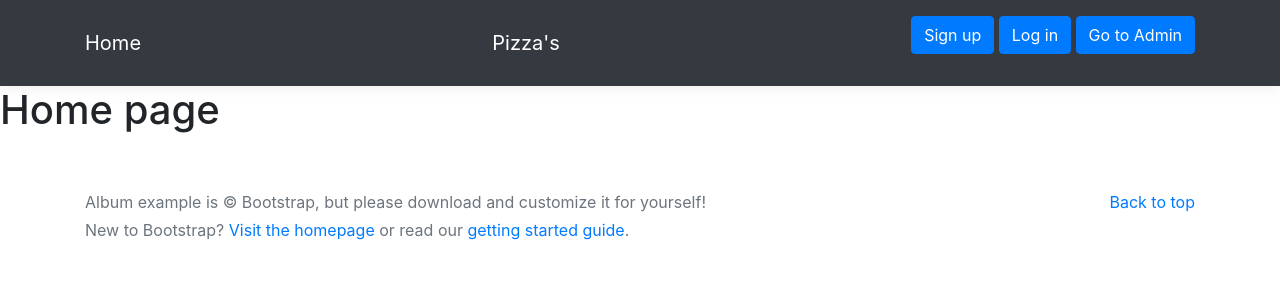
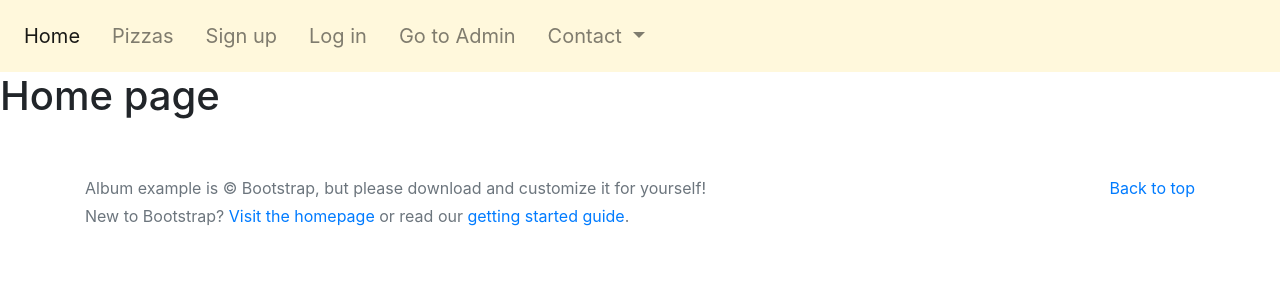
Before and after one commit to thejungwon/docker-webapp-django, a Django app: page /en/ in a window 1280 px wide. Shown: the top 300 px of the page. Run offline with Django 3.2, Linux system fonts and the light colour scheme; data that the repository does not hold is empty; parts of the project's set-up code (start-up, migrations or seed data) failed here and were passed over; some libraries are stand-ins or nearby versions.

Commit message:
Create navbar style

```diff
--- a/src/app/templates/layouts/navbar.html
+++ b/src/app/templates/layouts/navbar.html
@@ -1,39 +1,49 @@
-<header>
-    <div class="collapse bg-dark" id="navbarHeader">
-        <div class="container">
-            <div class="row">
-                <div class="col-sm-8 col-md-7 py-4">
-                    <h4 class="text-white">About</h4>
-                    <p class="text-muted">Pizza ordering sytem, etc random text here.</p>
+<nav class="navbar navbar-expand-lg navbar-light" style="background-color: #FFF8DC">
+
+    <div class="collapse navbar-collapse" id="navbarSupportedContent">
+        <ul class="navbar-nav mr-auto">
+            <li class="navbar-brand {{ home_page }} ">
+                <a class="nav-link" href="{% url 'index' %}">Home </a>
+            </li>
+            <li class="navbar-brand">
+                <a class="nav-link {{ pizzalist_page }}" href="{% url 'pizzalist' %}">Pizzas </a>
+            </li>
+            {% if user.is_authenticated %}
+                <li class=navbar-brand>
+                    <a class="nav-link {{ profile_page }}" href="{% url 'profile' %}">Profile </a>
+                </li>
+                <li class="navbar-brand">
+                    <a class="nav-link {{ myorders_page }}" href="{% url 'myorders' %}">My orders </a>
+                </li>
+                <li class="navbar-brand">
+                    <a class="nav-link {{ resetpw_page }}" href="{% url 'password_reset' %}" >Reset password</a>
+                </li>
+                <li class="navbar-brand">
+                    <a class="nav-link" href="{% url 'logout' %}" >Log out</a>
+                </li>
+            {% else %}
+                <li class="navbar-brand">
+                    <a class="nav-link {{ signup_page }}" href="{% url 'signup' %}">Sign up</a>
+                </li>
+                <li class="navbar-brand">
+                    <a class="nav-link {{ login_page }}" href="{% url 'login' %}">Log in</a>
+                </li>
+            {% endif %}
+            <li class="navbar-brand">
+                <a class="nav-link" href="/admin">Go to Admin</a>
+            </li>
+            <li class="navbar-brand dropdown">
+                <a class="nav-link dropdown-toggle" href="#" id="navbarDropdown" role="button" data-toggle="dropdown" aria-haspopup="true" aria-expanded="false">
+                    Contact
+                </a>
+                <div class="dropdown-menu" aria-labelledby="navbarDropdown">
+                    <a class="dropdown-item" href="#">Follow on Twitter</a>
+                    <div class="dropdown-divider"></div>
+                    <a class="dropdown-item" href="#">Like on Facebook</a>
+                    <div class="dropdown-divider"></div>
+                    <a class="dropdown-item" href="#">Email me</a>
                 </div>
-                <div class="col-sm-4 offset-md-1 py-4">
-                    <ul class="list-unstyled">
-                        <li><a href="#" class="text-white">Follow on Twitter</a></li>
-                        <li><a href="#" class="text-white">Like on Facebook</a></li>
-                        <li><a href="#" class="text-white">Email me</a></li>
-                    </ul>
-                </div>
-            </div>
-        </div>
+            </li>
+        </ul>
     </div>
-    <div class="navbar navbar-dark bg-dark box-shadow">
-        <div class="container d-flex justify-content-between">
-        <a class="navbar-brand" href="{% url 'index' %}">Home </a>
-        <a class="navbar-brand" href="{% url 'pizzalist' %}">Pizza's </a>
-        {% if user.is_authenticated %}
-            <a class="navbar-brand" href="{% url 'profile' %}">Profile </a>
-            <a class="navbar-brand" href="{% url 'myorders' %}">My orders </a>
-        {% endif %}
-        <p>
-            {% if user.is_authenticated %}
-              <a href="{% url 'password_reset' %}" class="btn btn-primary my-2">Reset password</a>
-              <a href="{% url 'logout' %}" class="btn btn-primary my-2">Log out</a>
-            {% else %}
-              <a href="{% url 'signup' %}" class="btn btn-primary my-2">Sign up</a>
-              <a href="{% url 'login' %}" class="btn btn-primary my-2">Log in</a>
-            {% endif %}
-            <a href="/admin" class="btn btn-primary my-2">Go to Admin</a>
-        </p>
-        </div>
-    </div>
-</header>
+</nav>
--- a/src/app/templates/registration/login.html
+++ b/src/app/templates/registration/login.html
@@ -14,8 +14,6 @@
     <title>Pizza - Login</title>
   </head>
   <body>
-    {% include 'layouts/navbar.html' %}
-    {% block content %}{% endblock %}
 
     <main role="main">
 
--- a/src/app/templates/registration/password_reset_complete.html
+++ b/src/app/templates/registration/password_reset_complete.html
@@ -14,8 +14,6 @@
     <title>Pizza - Password reset complete!</title>
   </head>
   <body>
-    {% include 'layouts/navbar.html' %}
-    {% block content %}{% endblock %}
 
     <main role="main">
 
--- a/src/app/templates/registration/password_reset_confirm.html
+++ b/src/app/templates/registration/password_reset_confirm.html
@@ -14,7 +14,6 @@
     <title>Pizza - Confirm password reset!</title>
   </head>
   <body>
-    {% include 'layouts/navbar.html' %}
 
   <main role="main">
 
--- a/src/app/templates/registration/password_reset_done.html
+++ b/src/app/templates/registration/password_reset_done.html
@@ -14,8 +14,6 @@
     <title>Pizza - Password reset is done!</title>
   </head>
   <body>
-    {% include 'layouts/navbar.html' %}
-    {% block content %}{% endblock %}
 
     <main role="main">
 
--- a/src/app/templates/registration/password_reset_form.html
+++ b/src/app/templates/registration/password_reset_form.html
@@ -14,8 +14,6 @@
     <title>Pizza - Password reset</title>
   </head>
   <body>
-    {% include 'layouts/navbar.html' %}
-    {% block content %}{% endblock %}
 
     <main role="main">
 
--- a/src/app/templates/signup.html
+++ b/src/app/templates/signup.html
@@ -14,8 +14,6 @@
     <title>Pizza - Sign up!</title>
   </head>
   <body>
-    {% include 'layouts/navbar.html' %}
-    {% block content %}{% endblock %}
 
     <main role="main">
 
--- a/src/app/urls.py
+++ b/src/app/urls.py
@@ -10,7 +10,7 @@ urlpatterns = [
     path('signup/', views.SignUp.as_view(), name='signup'),
     path('pizzas/', views.pizzas, name='pizzas'),
     path('signup/', views.SignUp.as_view(), name='signup'),
-    path('account/profile/', views.profile, name='profile'),
+    path('profile/', views.profile, name='profile'),
     path('pizzalist/', views.pizzalist, name='pizzalist'),
-    path('account/myorders/', views.myorders, name='myorders')
+    path('myorders/', views.myorders, name='myorders')
 ]
--- a/src/app/views.py
+++ b/src/app/views.py
@@ -16,12 +16,11 @@ class SignUp(generic.CreateView):
     success_url = reverse_lazy('login')
     template_name = 'signup.html'
 
-
 def index(request):
     p = Post(date=datetime.datetime.now(), photo=random_picture())
     p.save(force_insert=True)
     posts = Post.objects.filter().order_by('-date')
-    return render(request, 'index.html', {'posts': posts})
+    return render(request, 'index.html', {'posts': posts, "home_page": "active"})
 
 
 def pizzas(request):
@@ -43,13 +42,17 @@ def random_picture():
     return encoded_string.decode('ascii')
 
 def profile(request):
-    context = {}
+    context = {"profile_page": "active"}
     return render(request, 'profile.html', context)
 
 def pizzalist(request):
-    context = {}
+    context = {"pizzalist_page": "active"}
     return render(request, 'pizzalist.html', context)
 
 def myorders(request):
-    context = {}
+    context = {"myorders_page": "active"}
     return render(request, 'myorders.html', context)
+
+def myorders(request):
+    context = {"myorders_page": "active"}
+    return render(request, 'myorders.html', context)
```
